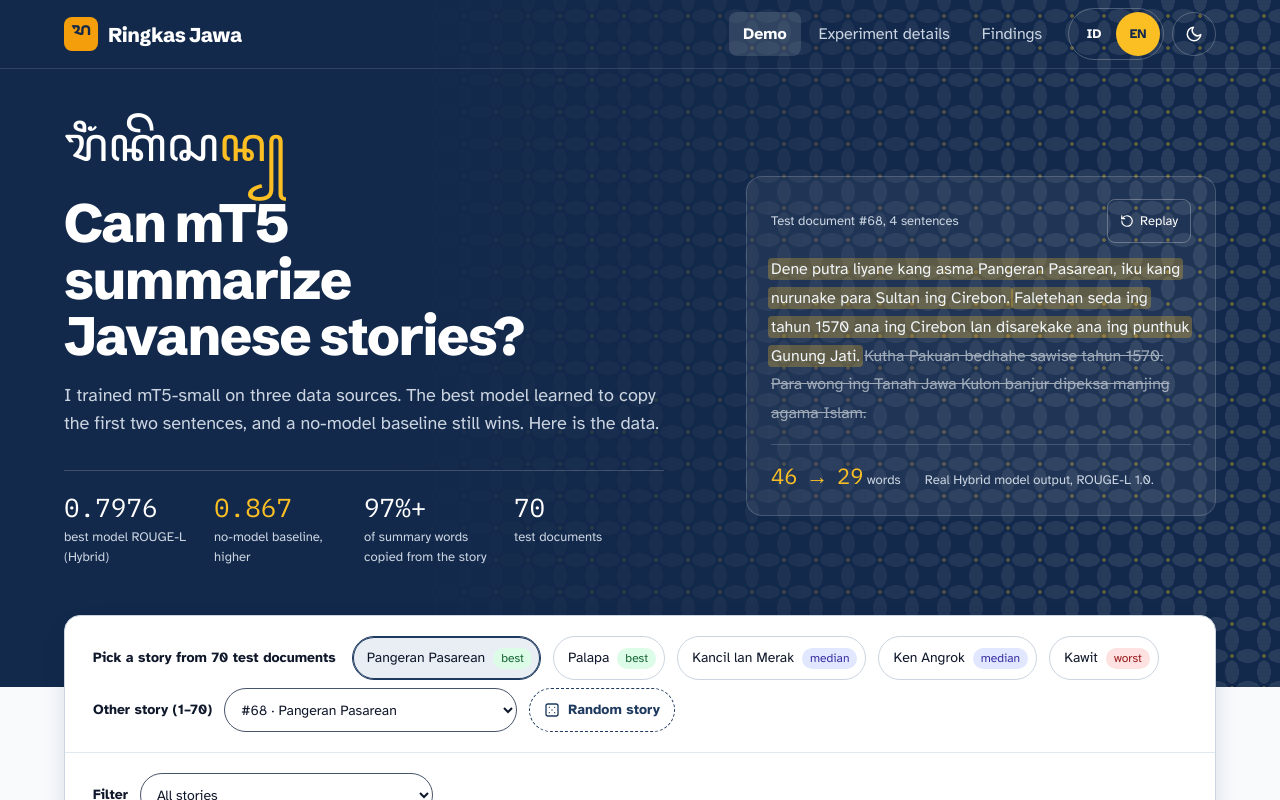
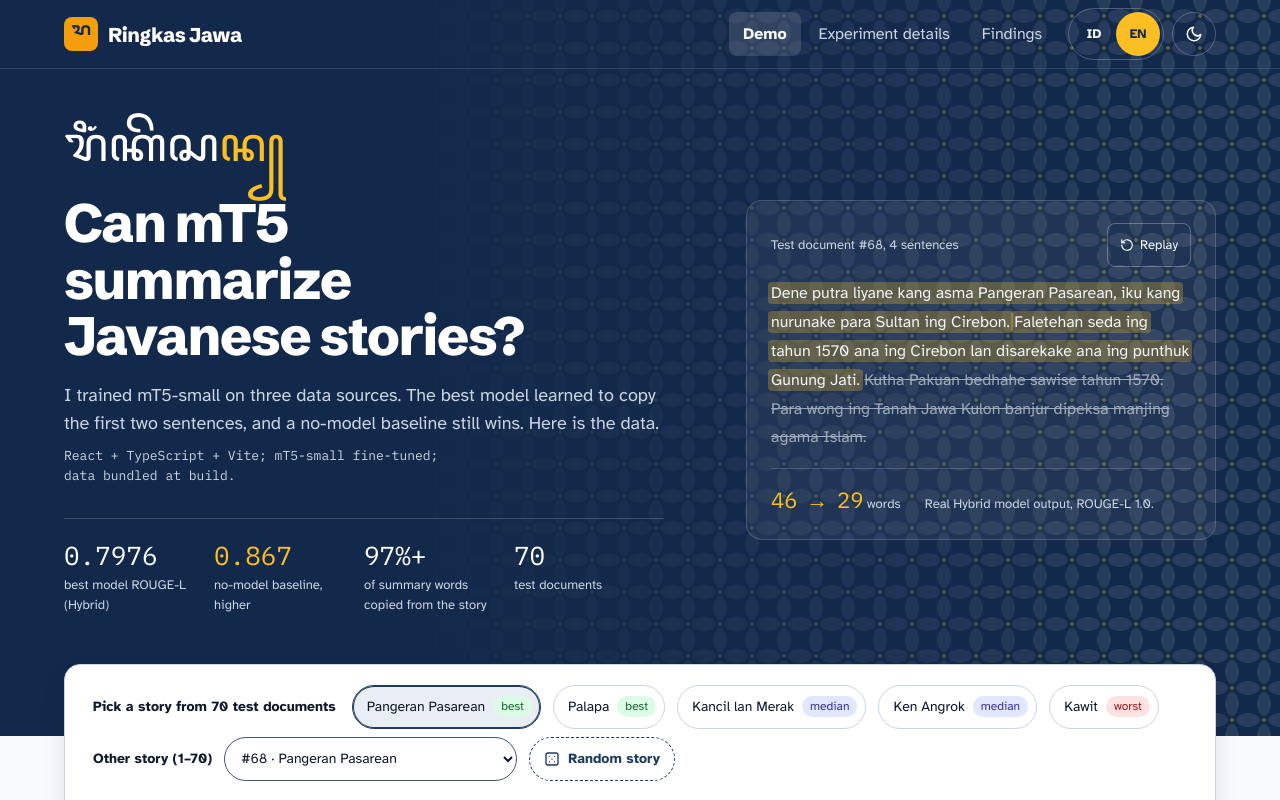
Before and after one commit to Syafrianahmad/skripsi, a React (Vite) app: page / in a window 1280 px wide. Shown: the top 800 px of the page. Built offline with nearby package versions, Linux system fonts and the light colour scheme.

Commit message:
feat: polesan portofolio (baris stack hero, tautan model HF, model card, lencana README, screenshot baru)

```diff
--- a/src/components/Hero.tsx
+++ b/src/components/Hero.tsx
@@ -56,6 +56,9 @@
         <p className="hero-sub rv" style={{ animationDelay: '100ms' }}>
           {t.hero.sub}
         </p>
+        <p className="hero-stack rv" style={{ animationDelay: '150ms' }}>
+          {t.hero.stack}
+        </p>
         <dl className="hero-stats">
           {stats.map((s, i) => (
             <div key={s.label} className="rv" style={{ animationDelay: `${200 + i * 60}ms` }}>
--- a/src/components/ScoreCards.tsx
+++ b/src/components/ScoreCards.tsx
@@ -1,5 +1,6 @@
 import { BASELINE, SCENARIOS } from '../data/results.ts'
 import { useLang } from '../i18n/useLang.ts'
+import { MODEL_HUB } from '../links.ts'
 import { formatDec, formatInt, gainPercent } from '../lib/format.ts'
 import { MODEL_LABEL } from './models.ts'
 
@@ -32,6 +33,12 @@
             </div>
             <div className="score-card-value">{formatDec(s.rougeL, lang, 4)}</div>
             <div className={`score-card-note${s.id === 'murni' ? '' : ' is-gain'}`}>{note}</div>
+            {MODEL_HUB[s.id] !== '' && (
+              <a className="score-card-link" href={MODEL_HUB[s.id]} target="_blank" rel="noopener noreferrer">
+                {r.modelOnHub}
+                <span className="sr-only"> {MODEL_LABEL[s.id]} {r.newTab}</span>
+              </a>
+            )}
           </article>
         )
       })}
--- a/src/i18n/en.ts
+++ b/src/i18n/en.ts
@@ -21,6 +21,7 @@
     aksaraLabel: 'Summary (Javanese script)',
     h1: 'Can mT5 summarize Javanese stories?',
     sub: 'I trained mT5-small on three data sources. The best model learned to copy the first two sentences, and a no-model baseline still wins. Here is the data.',
+    stack: 'React + TypeScript + Vite; mT5-small fine-tuned; data bundled at build.',
     statBest: 'best model ROUGE-L (Hybrid)',
     statBaseline: 'no-model baseline, higher',
     statCopied: 'of summary words copied from the story',
@@ -133,6 +134,8 @@
     baselineName: 'Lead-2 baseline',
     noModel: 'no model',
     baselineNote: 'First two sentences, no filter',
+    modelOnHub: 'Model on Hugging Face',
+    newTab: '(new tab)',
     training: {
       title: 'More training data, higher ROUGE-L',
       subtitle: 'X axis: number of training pairs. Y axis: ROUGE-L on the 70 test documents.',
--- a/src/i18n/id.ts
+++ b/src/i18n/id.ts
@@ -19,6 +19,7 @@
     aksaraLabel: 'Ringkesan (aksara Jawa)',
     h1: 'Bisakah mT5 meringkas cerita Jawa?',
     sub: 'Saya melatih mT5-small dengan tiga sumber data. Model terbaik belajar menyalin dua kalimat pertama, dan baseline tanpa model masih menang. Ini datanya.',
+    stack: 'React + TypeScript + Vite; mT5-small fine-tune; data dibundel saat build.',
     statBest: 'ROUGE-L model terbaik (Hybrid)',
     statBaseline: 'baseline tanpa model, lebih tinggi',
     statCopied: 'kata ringkasan disalin dari cerita',
@@ -133,6 +134,8 @@
     baselineName: 'Baseline lead-2',
     noModel: 'tanpa model',
     baselineNote: 'Dua kalimat pertama, tanpa filter',
+    modelOnHub: 'Model di Hugging Face',
+    newTab: '(tab baru)',
     training: {
       title: 'Makin banyak data latih, makin tinggi ROUGE-L',
       subtitle: 'Sumbu X: jumlah pasangan latih. Sumbu Y: ROUGE-L pada 70 dokumen uji.',
--- /dev/null
+++ b/src/links.ts
@@ -0,0 +1,4 @@
+import type { ModelId } from './data/types.ts'
+
+// Hugging Face page per model. Empty until the repo is public: ScoreCards shows a link only for a filled URL.
+export const MODEL_HUB: Record<ModelId, string> = { murni: '', gtrans: '', hybrid: '' }
--- a/src/styles.css
+++ b/src/styles.css
@@ -542,6 +542,15 @@
   font-size: 18px;
 }
 
+/* stack line: #cbd5e1 on --hero is about 9.9:1 */
+.hero-stack {
+  margin: 8px 0 0;
+  max-width: 52ch;
+  font-family: var(--font-mono);
+  font-size: 13px;
+  color: #cbd5e1;
+}
+
 .hero-stats {
   max-width: 600px;
   margin: 32px 0 0;
@@ -589,6 +598,8 @@
 .hero-card-head {
   margin-bottom: 12px;
   display: flex;
+  flex-wrap: wrap;
+  row-gap: 8px;
   justify-content: space-between;
   align-items: center;
   gap: 12px;
@@ -1287,6 +1298,8 @@
 
 .score-card {
   padding: 22px;
+  display: flex;
+  flex-direction: column;
   border: 1px solid var(--border);
   border-radius: 14px;
   background: var(--surface);
@@ -1333,10 +1346,33 @@
   color: var(--good);
 }
 
+.score-card-note:has(+ .score-card-link) {
+  margin-bottom: 8px;
+}
+
+/* link sits at the card bottom so it lines up across cards; the note keeps 8px above it when no free space */
+.score-card-link {
+  margin-top: auto;
+  min-height: 44px;
+  display: inline-flex;
+  align-items: center;
+  font-size: 13px;
+}
+
 .score-card.is-best {
   border-color: transparent;
   background: #1e3a5f;
   color: #fff;
+}
+
+/* on the fixed #1e3a5f card the link takes white, not --primary */
+.score-card.is-best .score-card-link {
+  color: #fff;
+}
+
+/* the amber --focus ring is 2.3:1 on #1e3a5f; --accent-soft is about 6.9:1 there */
+.score-card.is-best .score-card-link:focus-visible {
+  outline-color: var(--accent-soft);
 }
 
 .score-card.is-best .score-card-head span {
```
Also changed, not shown: 11 other files (tests, documents, lock files or other folders).
